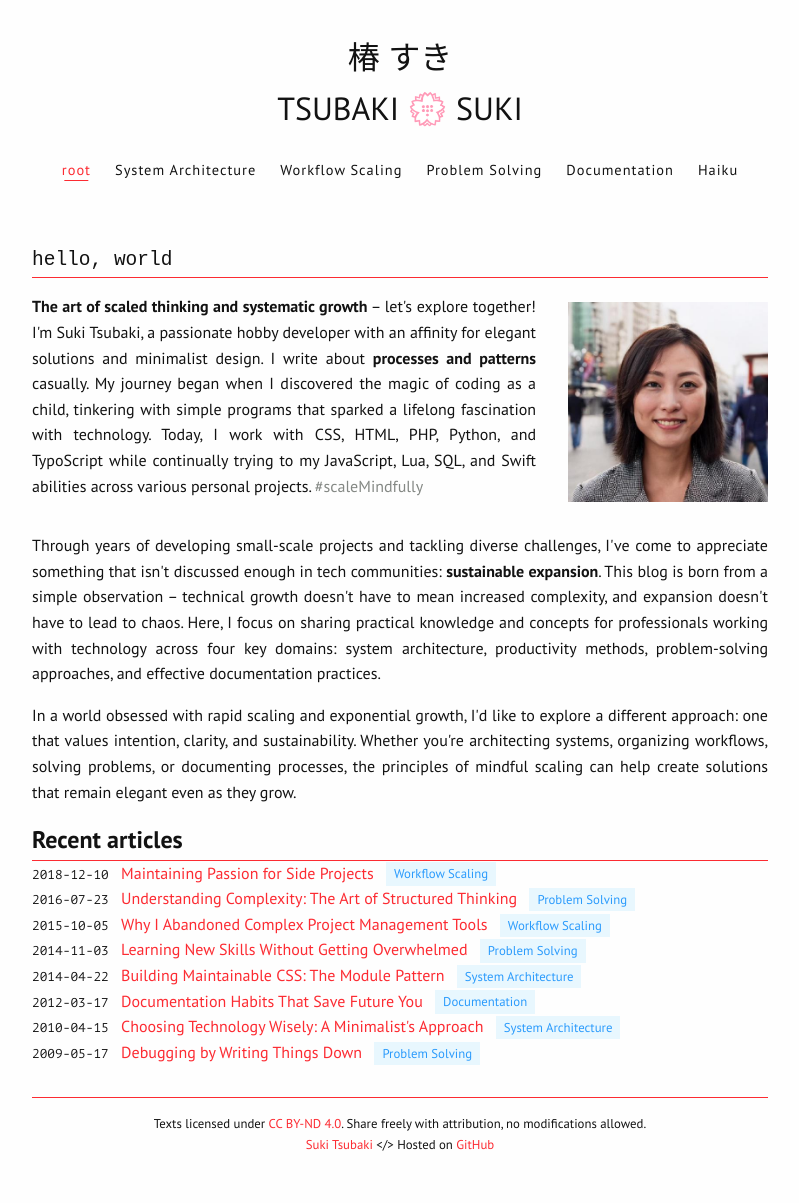
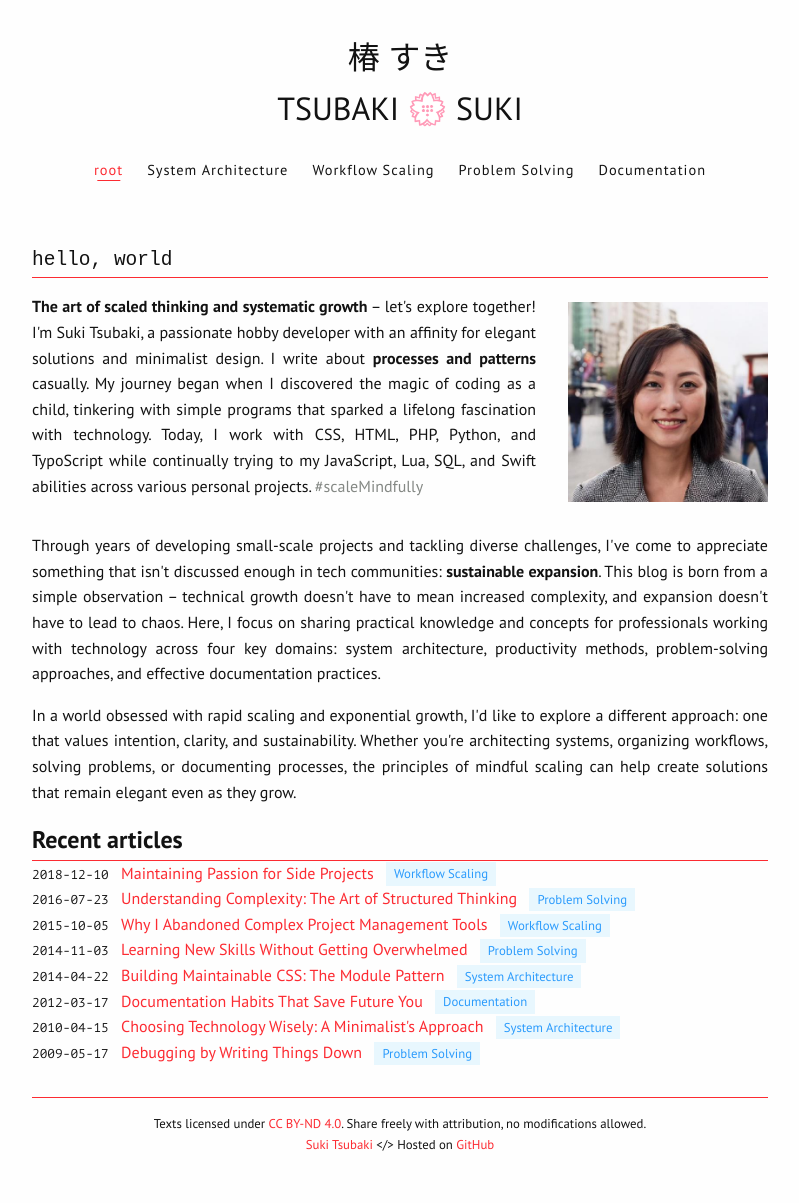
Before and after one commit to sukitsubaki/sukitsubaki.github.io, a Jekyll site: the page built from index.html, in a window 1280 px wide. Shown: the whole page, without its empty margins (240-1039 px from the left). Built offline with Jekyll 4.4.1, drawn with Linux system fonts in a browser that asks for light colours.

Commit message:
Update default.html

```diff
--- a/_layouts/default.html
+++ b/_layouts/default.html
@@ -15,11 +15,10 @@
 
             <nav class="menu">
                 <a href="/" class="menu-item active">root</a>
-                <a href="/system-architecture" class="menu-item">System Architecture</a>
-                <a href="/workflow-scaling" class="menu-item">Workflow Scaling</a>
-                <a href="/problem-solving" class="menu-item">Problem Solving</a>
-                <a href="/documentation" class="menu-item">Documentation</a>
-                <a href="/haiku" class="menu-item">Haiku</a>
+                <a href="/_topics/_topics/system-architecture" class="menu-item">System Architecture</a>
+                <a href="/_topics/workflow-scaling" class="menu-item">Workflow Scaling</a>
+                <a href="/_topics/problem-solving" class="menu-item">Problem Solving</a>
+                <a href="/_topics/documentation" class="menu-item">Documentation</a>
             </nav>
         </header>
     <main>
```
